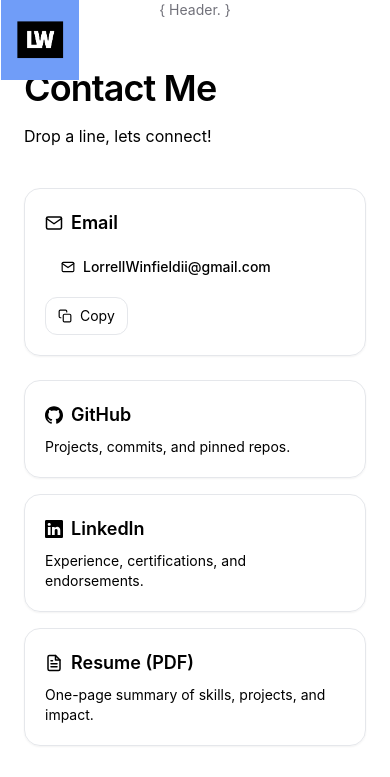
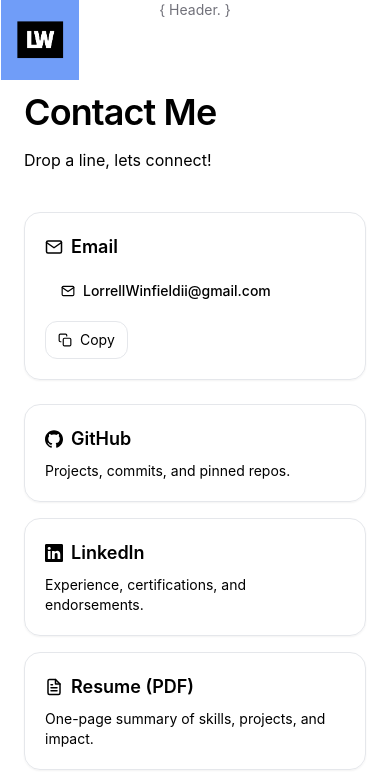
Before and after one commit to LorrellW/portfolio, a Next.js app in the folder portfolio/: page /contactMe in a window 390 px wide. Shown: the top 777 px of the page. Built offline with nearby package versions, Linux system fonts and the light colour scheme.

Commit message:
mobile view update

```diff
--- a/portfolio/src/app/contactMe/page.tsx
+++ b/portfolio/src/app/contactMe/page.tsx
@@ -24,7 +24,7 @@
   }
 
   return (
-    <main className="mx-auto max-w-5xl px-6 py-12 text-foreground">
+    <main className="mx-auto max-w-5xl px-6 py-12 text-foreground xs:mt-10 sm:mt-10 lg:mt-4 mt-6">
       {/* <button > <Link
                 href={"/"}> <Image
                     src={"/logo5.png"}
--- a/portfolio/src/app/projects/page.tsx
+++ b/portfolio/src/app/projects/page.tsx
@@ -156,7 +156,7 @@
         <main className="mx-auto max-w-6xl px-6 py-12 text-foreground">
             <header className="mb-8 flex flex-col gap-3 sm:flex-row sm:items-end sm:justify-between">
                 <div>
-                    <h1 className="text-4xl font-semibold tracking-tight">Projects</h1>
+                    <h1 className="text-4xl font-semibold tracking-tight xs:mt-10">Projects</h1>
                     <p className="mt-1 text-foreground/70">
                         A curated set of front-end and full-stack builds with live demos and code.
                     </p>
```
